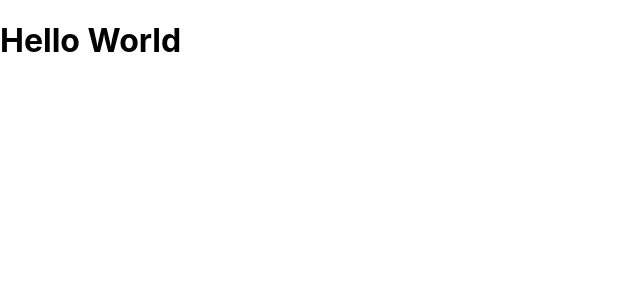
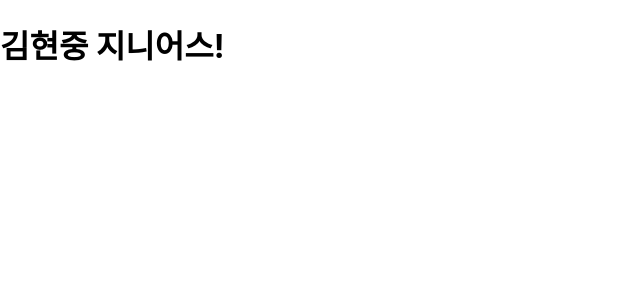
Before and after one commit to hjkim0905/howmuch_FE, a React (Create React App) app: page / in a window 1280 px wide. Shown: the top 300 px of the page, without its empty margins (0-640 px from the left). Built offline with nearby package versions, Linux system fonts and the light colour scheme.

Commit message:
Update App.js

```diff
--- a/src/App.js
+++ b/src/App.js
@@ -3,7 +3,7 @@ import React from 'react';
 function App() {
     return (
         <div>
-            <h1>Hello World</h1>
+            <h1>김현중 지니어스!</h1>
         </div>
     );
 }
```
